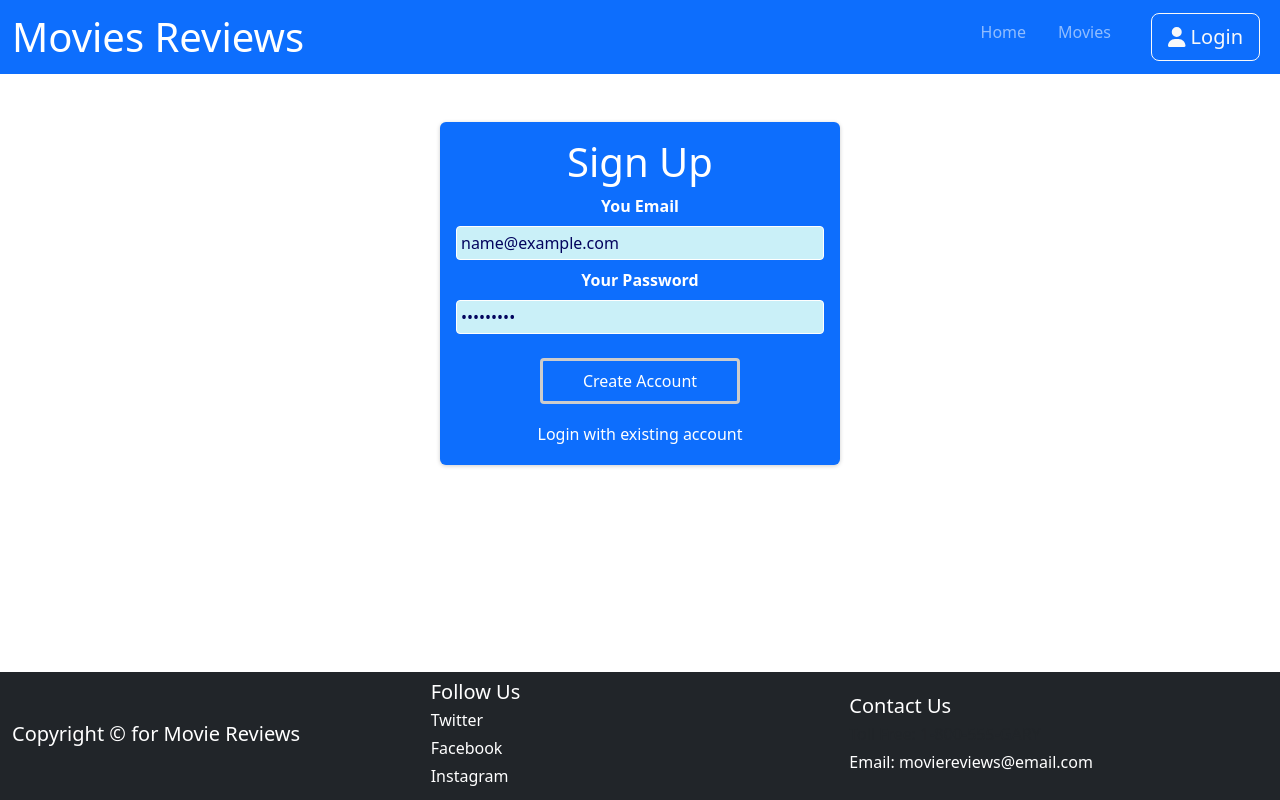
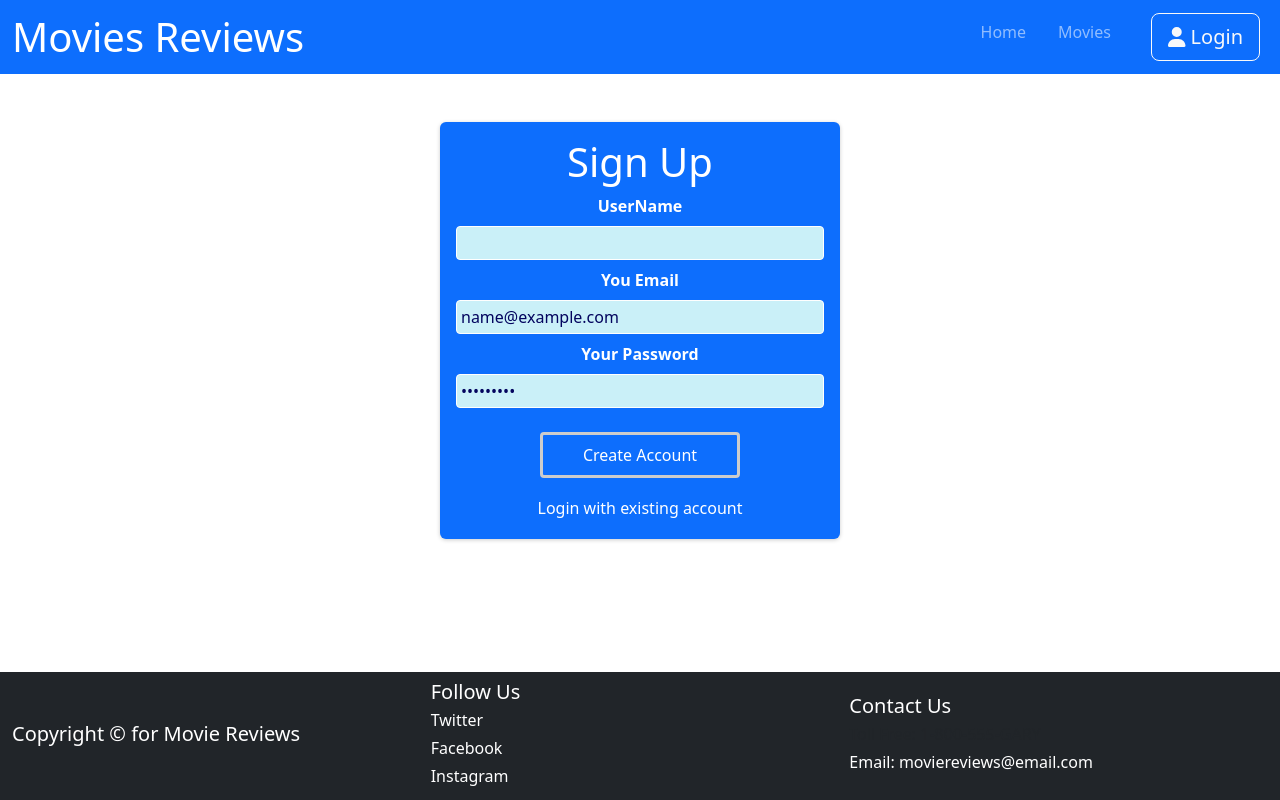
Before and after one commit to Semester3Sprint1/Sprint2, a React (Create React App) app in the folder Project/s3-sprint2/: page /auth in a window 1280 px wide. Both pictures are taken after typing "name@example.com", "Sample123" into the empty fields and a click on the button "Create new account". Built offline with nearby package versions, Linux system fonts and the light colour scheme; the HTML template or start-up script is replaced by a standard one.

Commit message:
added username to create account

```diff
--- a/Project/s3-sprint2/src/Components/Account/Auth/AuthFrom.jsx
+++ b/Project/s3-sprint2/src/Components/Account/Auth/AuthFrom.jsx
@@ -7,6 +7,7 @@ const AuthForm = () =>{
 const navigate = useNavigate();
 const emailInputRef = useRef();
 const passwordInputRef = useRef();
+const userNameInputRef = useRef();
 const authCtx = useContext(AuthContext)
 const [isLogin, setIsLogin] = useState(true);
 const [isLoading, setisLoading] = useState(false)
@@ -17,6 +18,7 @@ const switchAuthModeHandler = () =>{
 
 const submitHandler = (event) =>{
     event.preventDefault();
+    const userName = userNameInputRef.current.value;
     const email = emailInputRef.current.value;
     const password = passwordInputRef.current.value;
     // donwload maybe joi for validation or create some
@@ -31,6 +33,7 @@ const submitHandler = (event) =>{
     fetch(url, {
         method: "POST",
         body: JSON.stringify({
+        userName: userName,
         email: email,
         password:password,
         returnSecureToken: true,
@@ -66,6 +69,12 @@ return (
     <section className= {classes.auth}>
         <h1>{isLogin ? "Login" : "Sign Up"}</h1>
         <form onSubmit={submitHandler}>
+        {!isLogin &&  <div className={classes.control}>
+
+            <label htmlFor='username'>UserName</label>
+            <input type ="text" id="username" name = "username" required ref = {userNameInputRef} minLength = "5"  maxLength="25" />
+        </div>}
+
             <div className={classes.control}>
                 <label htmlFor='email'>You Email</label>
                 <input type ="email" id="email" name = "email" required ref = {emailInputRef} />
```
